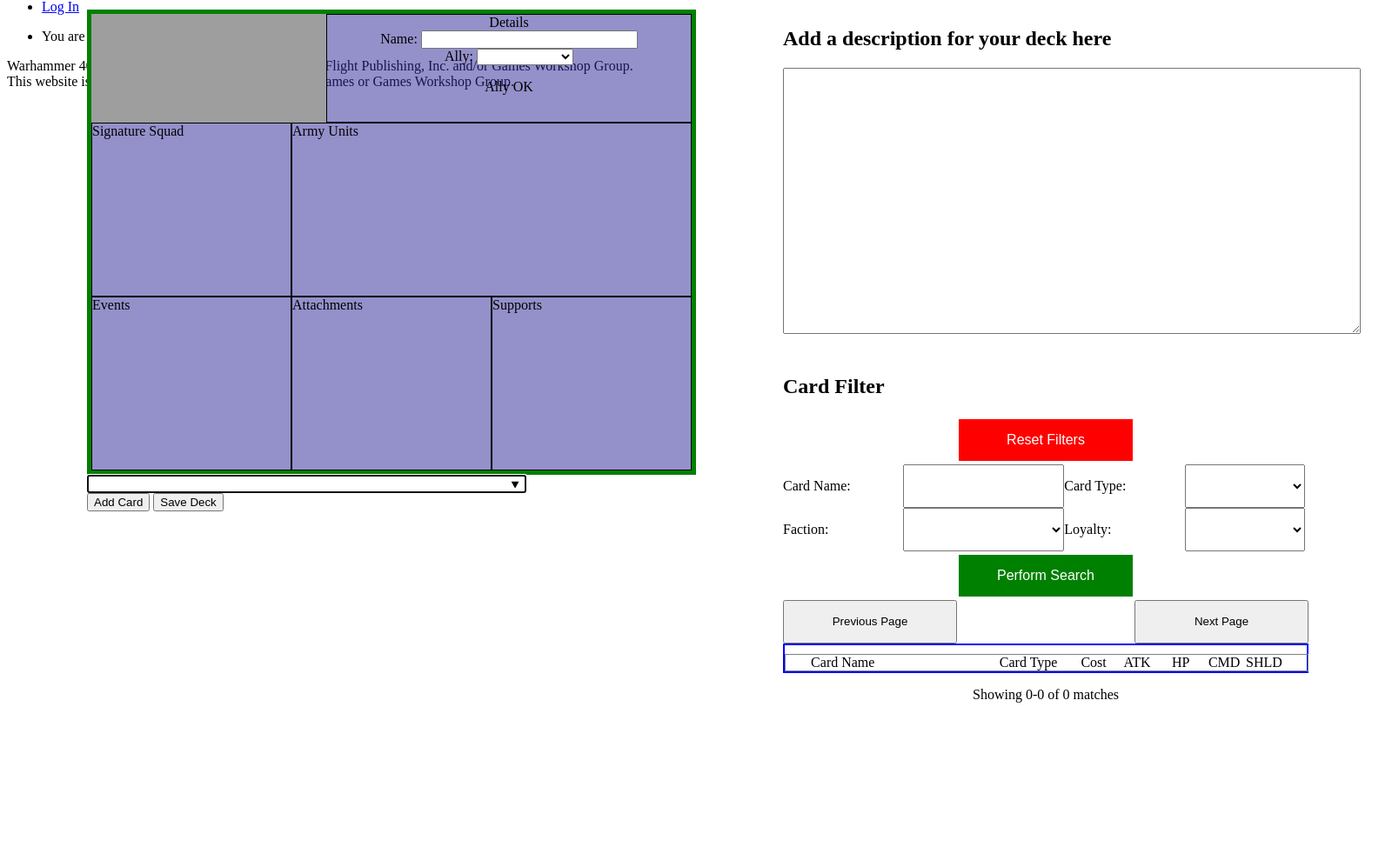
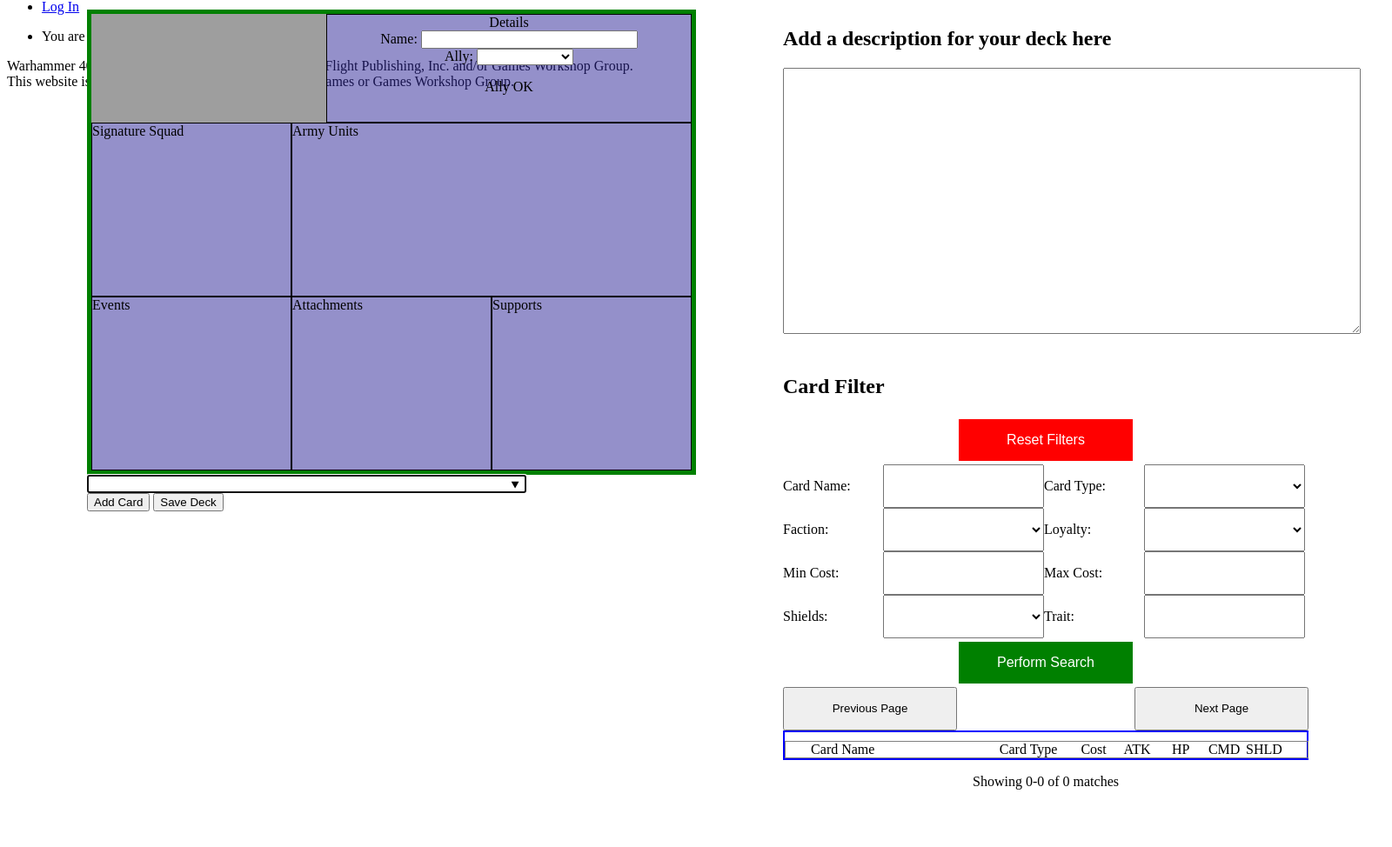
Before and after one commit to C-C-Coalback/Conquest-LCG-Deckbuilder, a Django app: page /decks/create_deck/ in a window 1600 px wide. Shown: the part 89-1063 px from the top of the page at 87% size. Before the commit the page ends 897 px from the top, so only its background shows below. Run offline with Django 4.2, Linux system fonts and the light colour scheme; grey boxes are pictures that could not be loaded.

Commit message:
Updated what can be filtered by in the deckbuilder.

```diff
--- a/conquestdb/decks/static/createdeck.css
+++ b/conquestdb/decks/static/createdeck.css
@@ -203,7 +203,9 @@
     grid-template-columns: 1fr 1fr 1fr 1fr;
     grid-template-areas:
     "p-card-name search p-card-type card-type"
-    "p-faction faction p-loyalty loyalty";
+    "p-faction faction p-loyalty loyalty"
+    "p-min-cost min-cost p-max-cost max-cost"
+    "p-shields shields p-traits traits";
 }
 
 #prev-page {
--- a/conquestdb/decks/templates/decks/createdeck.html
+++ b/conquestdb/decks/templates/decks/createdeck.html
@@ -68,7 +68,7 @@
                 <option value="Warlord">Warlord</option>
                 <option value="Synapse">Synapse</option>
             </select>
-                <p id="p-faction">Faction:</p><select name="faction" id="faction">
+            <p id="p-faction">Faction:</p><select name="faction" id="faction">
                 <option value="None"></option>
                 <option value="Space Marines">Space Marines</option>
                 <option value="Tau">Tau</option>
@@ -81,12 +81,22 @@
                 <option value="Tyranids">Tyranids</option>
                 <option value="Necrons">Necrons</option>
             </select>
-                <p id="p-loyalty">Loyalty:</p><select name="loyalty" id="loyalty">
+            <p id="p-loyalty">Loyalty:</p><select name="loyalty" id="loyalty">
                 <option value="None"></option>
                 <option value="Common">Common</option>
                 <option value="Loyal">Loyal</option>
                 <option value="Signature">Signature</option>
-             </select>
+            </select>
+            <p id="p-min-cost">Min Cost:</p><input id="minCostInput" type="text" name="cost-min">
+            <p id="p-max-cost">Max Cost:</p><input id="maxCostInput" type="text" name="cost-max">
+            <p id="p-shield">Shields:</p><select name="shield" id="shieldInput">
+                <option value="-1"></option>
+                <option value="0">0</option>
+                <option value="1">1</option>
+                <option value="2">2</option>
+                <option value="3">3</option>
+            </select>
+            <p id="p-traits">Trait:</p><input id="traitsInput" type="text" name="traits">
         </div>
         <button id="send-filter">Perform Search</button>
     </form>
@@ -125,7 +135,6 @@
 </div>
 <img id="cursor-follower" src="/static/images/CardImages/Cardback.jpg">
 <script>
-
     var current_page_number = 0;
     var max_page_number = 0;
     var stored_image_links = [];
@@ -159,6 +168,14 @@
         searchInput.value = "None";
         var searchInput = document.getElementById("cardType");
         searchInput.value = "None";
+        var searchInput = document.getElementById("minCostInput");
+        searchInput.value = "";
+        var searchInput = document.getElementById("maxCostInput");
+        searchInput.value = "";
+        var searchInput = document.getElementById("shieldInput");
+        searchInput.value = "-1";
+        var searchInput = document.getElementById("traitsInput");
+        searchInput.value = "";
     }
 
     function previousPage() {
@@ -852,10 +869,10 @@
                     'loyalty': $('#loyalty').val(),
                     'warlord_name': name_warlord,
                     'ally_faction': $('#ally').val(),
-                    'traits': "",
-                    'shields': "-1",
-                    'min-cost': "-1",
-                    'max-cost': "-1",
+                    'traits': $('#traitsInput').val(),
+                    'shields': $('#shieldInput').val(),
+                    'min-cost': $('#minCostInput').val(),
+                    'max-cost': $('#maxCostInput').val(),
                     'min-command': "-1",
                     'max-command': "-1",
                     'min-attack': "-1",
```
Also changed, not shown: 1 other file.
